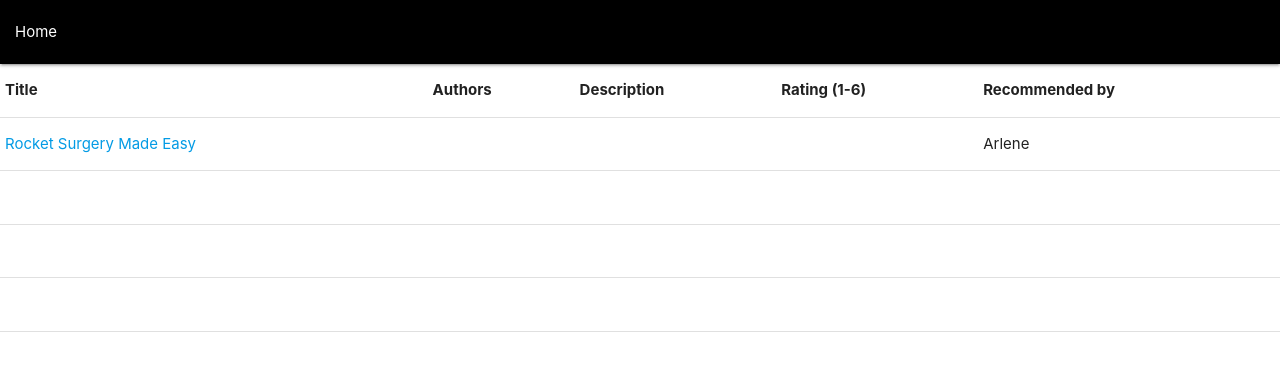
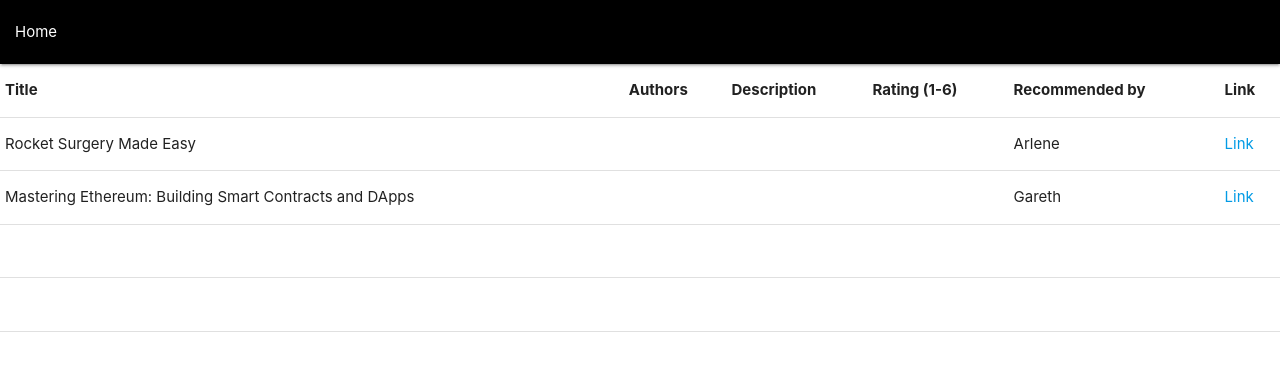
Before and after one commit to ensolabs/ensolabs.github.io, a Jekyll site: the page built from media/books.md, in a window 1280 px wide. Shown: the top 371 px of the page. Built offline with Jekyll 4.4.1, drawn with Linux system fonts in a browser that asks for light colours; nearby versions of some CDN libraries; our own code applies the rules of GitHub Pages for plain Markdown files; library files that are not in the unit come from our copies.

Commit message:
Update books.md

```diff
--- a/media/books.md
+++ b/media/books.md
@@ -1,6 +1,6 @@
-|Title                     |Authors               |Description                    |Rating (1-6)     |Recommended by |
-|---|---|---|---|---|
-|[Rocket Surgery Made Easy](https://www.amazon.com/gp/product/0321657292/)|   |   |   |Arlene |
-|   |   |   |   |   |
-|   |   |   |   |   |
-|   |   |   |   |   |
+|Title                     |Authors               |Description                    |Rating (1-6)     |Recommended by | Link |
+|---|---|---|---|---|---|
+|Rocket Surgery Made Easy                              |   |   |   |Arlene |[Link](https://www.amazon.com/gp/product/0321657292/)|
+|Mastering Ethereum: Building Smart Contracts and DApps|   |   |   |Gareth |[Link](https://www.amazon.com/Mastering-Ethereum-Building-Smart-Contracts/dp/1491971940)|
+|   |   |   |   |   ||
+|   |   |   |   |   ||
```
